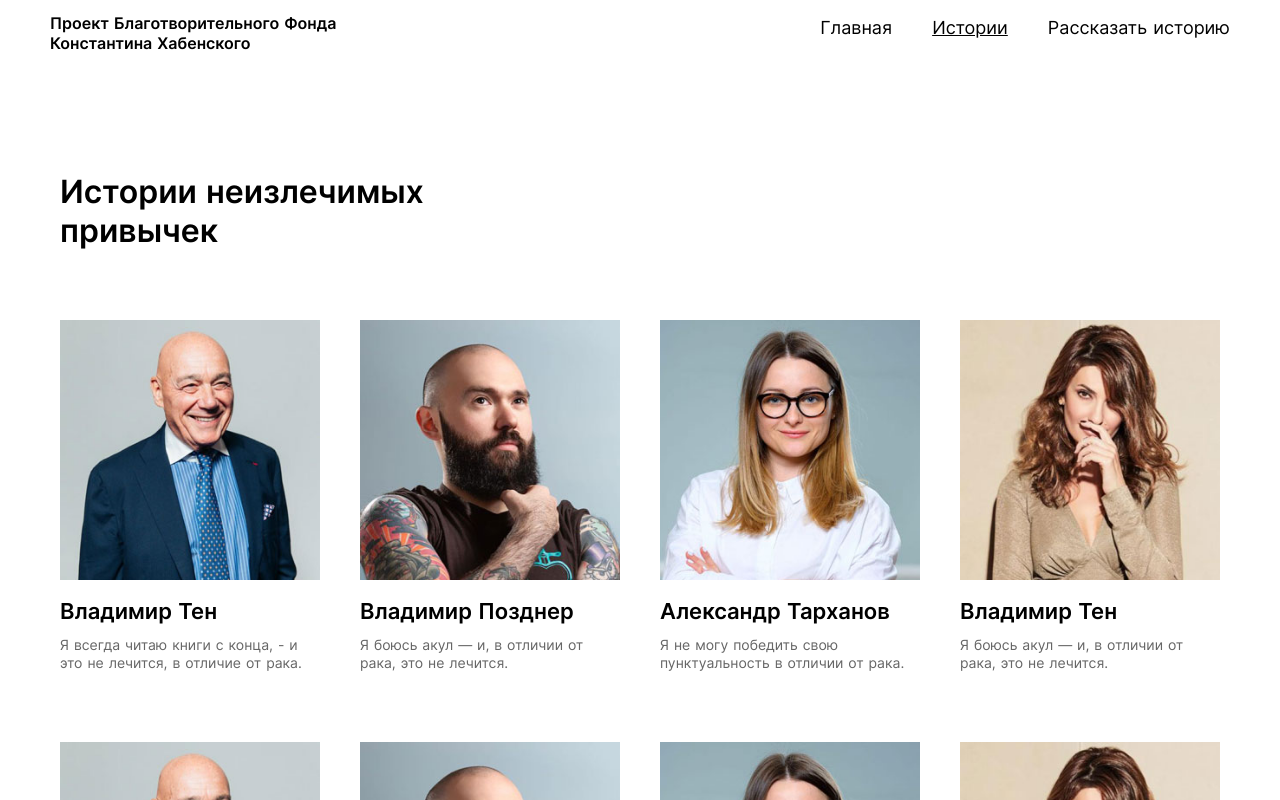
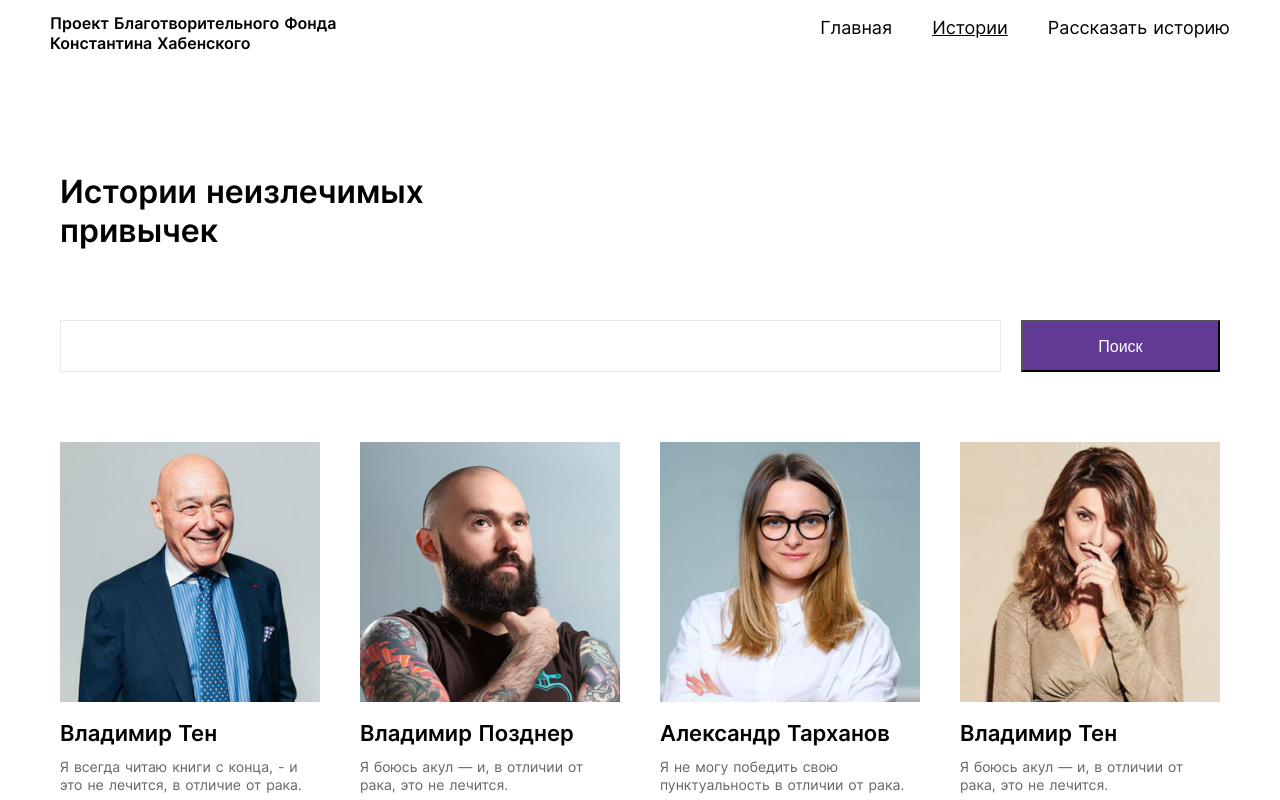
Before and after one commit to ospas312/project_raklechitsa, a Nuxt app: page /stories in a window 1280 px wide. Shown: the top 800 px of the page. Built offline with nearby package versions, Linux system fonts and the light colour scheme.

Commit message:
fix: add search-input delete ui-input

```diff
--- a/components/ui/Slogan.vue
+++ b/components/ui/Slogan.vue
@@ -16,6 +16,7 @@ export default {
 </script>
 <style scoped>
 .slogan {
+  width: 100%;
   margin: 0;
   padding: 20px;
   background-color: #613a93;
--- a/pages/stories/index.vue
+++ b/pages/stories/index.vue
@@ -1,9 +1,18 @@
 <template>
   <div class="stories-index-container">
     <h2 class="stories__title">Истории неизлечимых привычек</h2>
+    <div class="stories__search-container">
+      <input class="stories__search-input" type="text" v-model="search" />
+      <nxt-button
+        class="stories__search-button"
+        type="button"
+        @click="filteredList"
+        >Поиск</nxt-button
+      >
+    </div>
     <div class="stories__container">
       <story
-        v-for="story in stories.slice(0, limitPerPageData)"
+        v-for="story in filteredList.slice(0, limitPerPageData)"
         :key="story.id"
         :storyImageSrc="story.storyImageSrcData"
         :storyImageAlt="story.storyImageAltData"
@@ -38,6 +47,7 @@ export default {
   },
   data() {
     return {
+      search: '',
       limitPerPageData: 8,
       pageID: 1,
       /* переписать пагинацию путем генерации одной ссылки меню в блоке сторис нав */
@@ -215,6 +225,13 @@ export default {
     stopIndex: function() {
       return this.limitPerPageData;
     },
+    filteredList: function() {
+      return this.stories.filter(story => {
+        return story.storyTitleData
+          .toLowerCase()
+          .includes(this.search.toLowerCase());
+      });
+    },
   },
   methods: {
     pageSelectorClickHandler(pageNum) {
@@ -244,11 +261,58 @@ export default {
   column-gap: 40px;
   row-gap: 70px;
 }
+
+.stories__search-container {
+  margin: 60px 0 70px;
+  display: flex;
+}
+
+.stories__search-input {
+  width: 1074px;
+  box-sizing: border-box;
+  border: 1px solid #e8e8e8;
+  min-height: 52px;
+  padding: 0 15px;
+  font-style: normal;
+  font-weight: normal;
+  font-size: 18px;
+  line-height: 20px;
+}
+
+.stories__search-button {
+  width: 226px;
+  min-height: 52px;
+  background-color: #613a93;
+  color: white;
+  font-weight: 500;
+  font-size: 16px;
+  line-height: 19px;
+  text-align: center;
+  margin-left: 20px;
+}
+
+.stories__search-button:hover {
+  opacity: 0.9;
+  transition: opacity 0.3s ease;
+}
+
 @media screen and (max-width: 768px) {
   .stories__container {
     grid-template-columns: 1fr 1fr 1fr;
   }
 }
+
+@media screen and (max-width: 600px) {
+  .stories__search-button {
+    width: 48px;
+    color: transparent;
+    background-image: url('/search.svg');
+    background-repeat: no-repeat;
+    background-size: 20px;
+    background-position: center;
+  }
+}
+
 .stories__title {
   margin: 0 0 70px 0;
   max-width: 413px;
```
Also changed, not shown: components/ui/SearchInput.vue (deleted, +0 -44 lines), static/search.svg (added).
